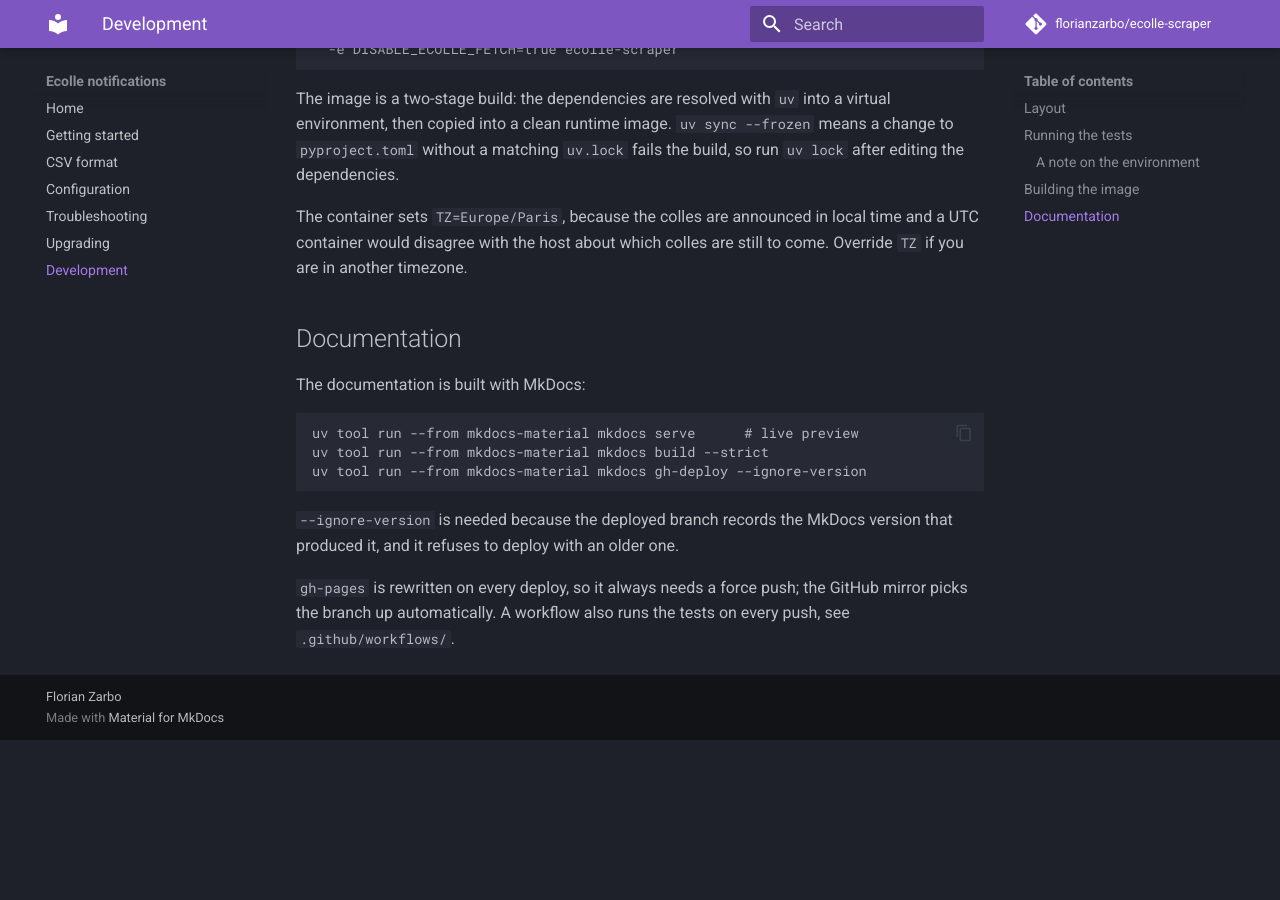
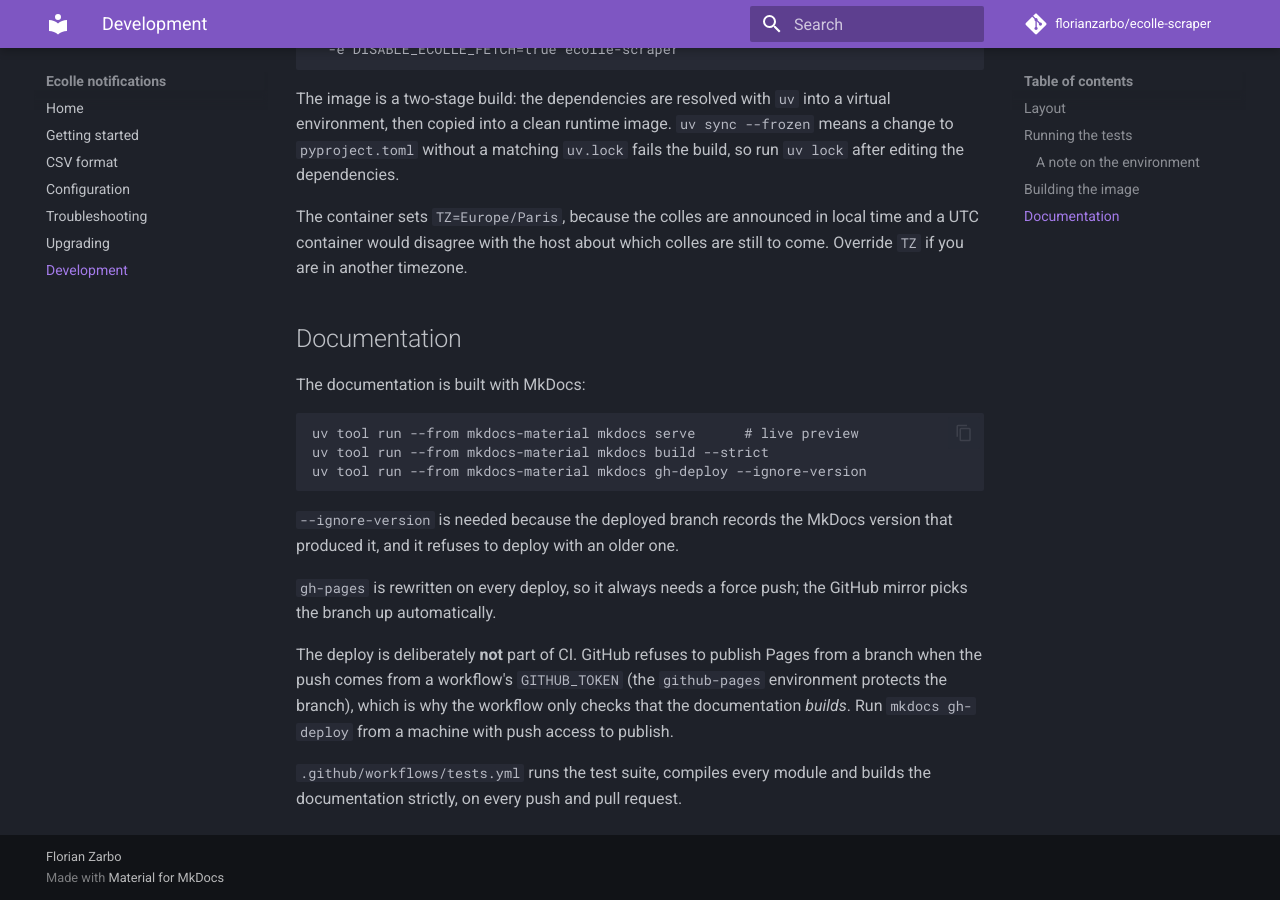
Before and after one commit to florianzarbo/ecolle-scraper, an MkDocs documentation site: the page built from docs/development.md, in a window 1280 px wide and 900 px high, scrolled down 1653 px. Built offline with MkDocs 1.6.1 and Material for MkDocs 9.7.7, drawn with Linux system fonts in a browser that asks for light colours; comment, search, counter and statistics services are not loaded; before the commit the page ends 2393 px from its top, so only the background shows below that.

Commit message:
Make CI validate the docs build instead of deploying them
The docs job failed: GitHub Pages refuses to publish from a branch when the push
comes from a workflow's GITHUB_TOKEN, because the github-pages environment
protects it. Rather than leave a red workflow, CI now checks that the
documentation builds strictly, and publishing stays a deliberate local
mkdocs gh-deploy (documented in docs/development.md).

```diff
--- a/docs/development.md
+++ b/docs/development.md
@@ -85,5 +85,13 @@ uv tool run --from mkdocs-material mkdocs gh-deploy --ignore-version
 version that produced it, and it refuses to deploy with an older one.
 
 `gh-pages` is rewritten on every deploy, so it always needs a force push; the
-GitHub mirror picks the branch up automatically. A workflow also runs the tests
-on every push, see `.github/workflows/`.
+GitHub mirror picks the branch up automatically.
+
+The deploy is deliberately **not** part of CI. GitHub refuses to publish Pages
+from a branch when the push comes from a workflow's `GITHUB_TOKEN` (the
+`github-pages` environment protects the branch), which is why the workflow only
+checks that the documentation *builds*. Run `mkdocs gh-deploy` from a machine
+with push access to publish.
+
+`.github/workflows/tests.yml` runs the test suite, compiles every module and
+builds the documentation strictly, on every push and pull request.
```
Also changed, not shown: 1 other file.
